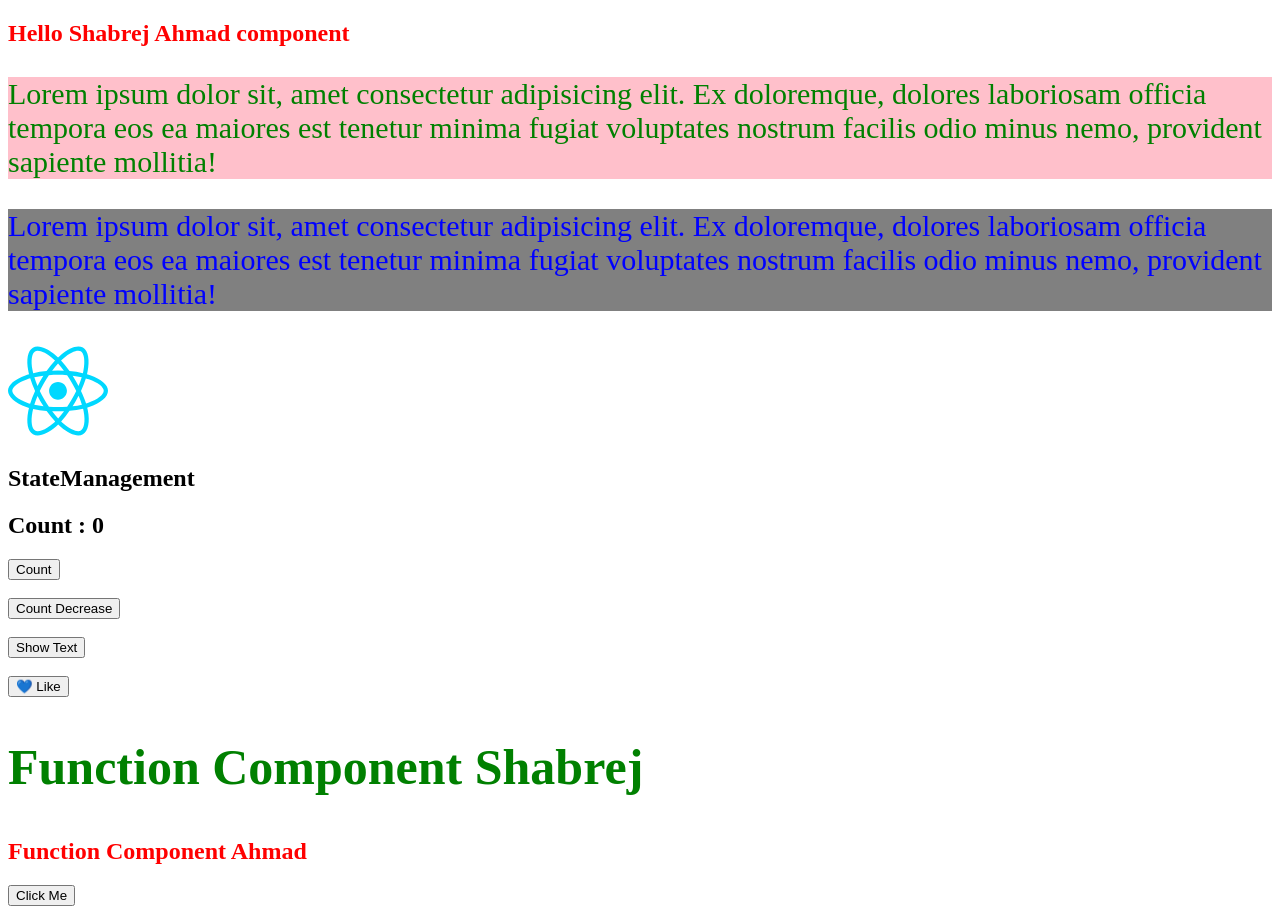
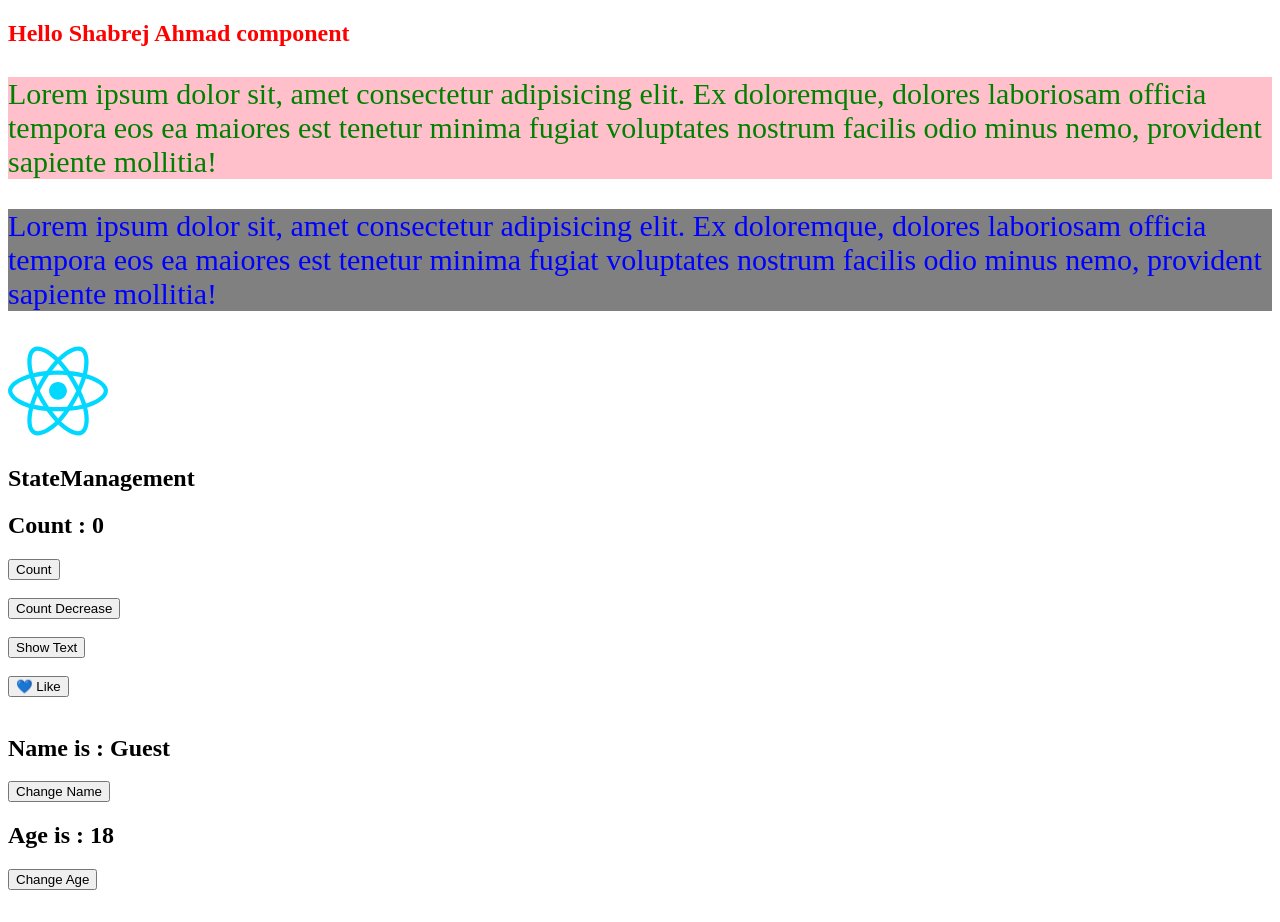
Before and after one commit to shabrej15/reactlearnapp, a React (Vite) app: page / in a window 1280 px wide. Shown: the top 922 px of the page. Built offline with nearby package versions, Linux system fonts and the light colour scheme.

Commit message:
state management for array

```diff
--- a/src/StateManagement.jsx
+++ b/src/StateManagement.jsx
@@ -4,6 +4,8 @@
     const [count, setCount] = useState(0)
     const [isVisible, setIsVisible] = useState(false)
     const [isLike, setIsLike] = useState(false)
+    const [name, setName] = useState("Guest")
+    const [age, setAge] = useState(18)
   return (
     <div>
         <h1>StateManagement</h1>
@@ -17,7 +19,12 @@
 
         {isVisible && <p>This is secret text</p>}<br /><br />
 
-        <button onClick={()=>setIsLike(!isLike)}>{isLike ? '❤️ Liked' : '💙 Like'}</button>
+        <button onClick={()=>setIsLike(!isLike)}>{isLike ? '❤️ Liked' : '💙 Like'}</button><br /><br />
+
+    <h1>Name is : {name}</h1>
+        <button onClick={()=>setName("Shabrej Ahmad")}>Change Name</button>
+<h1>Age is : {age}</h1>
+        <button onClick={()=>setAge(age+1)}>Change Age</button>
 
 
     </div>
```
